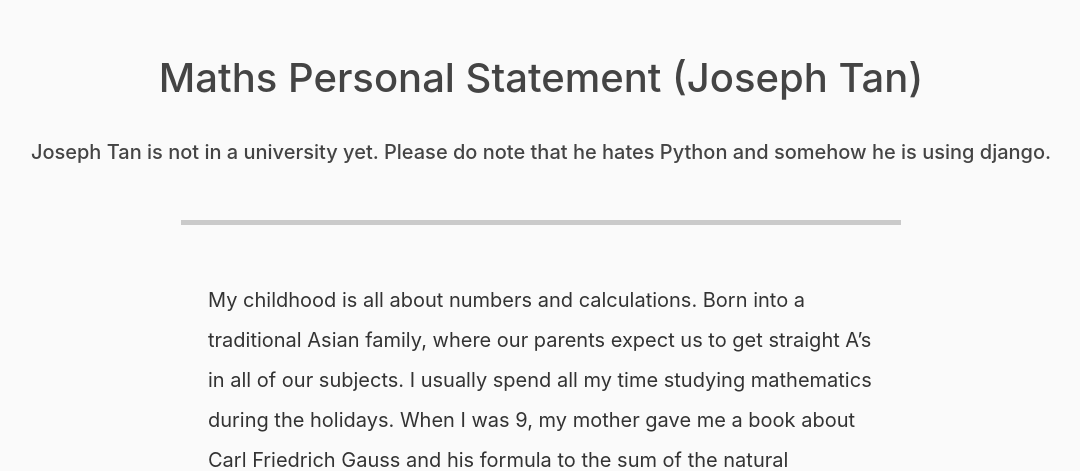
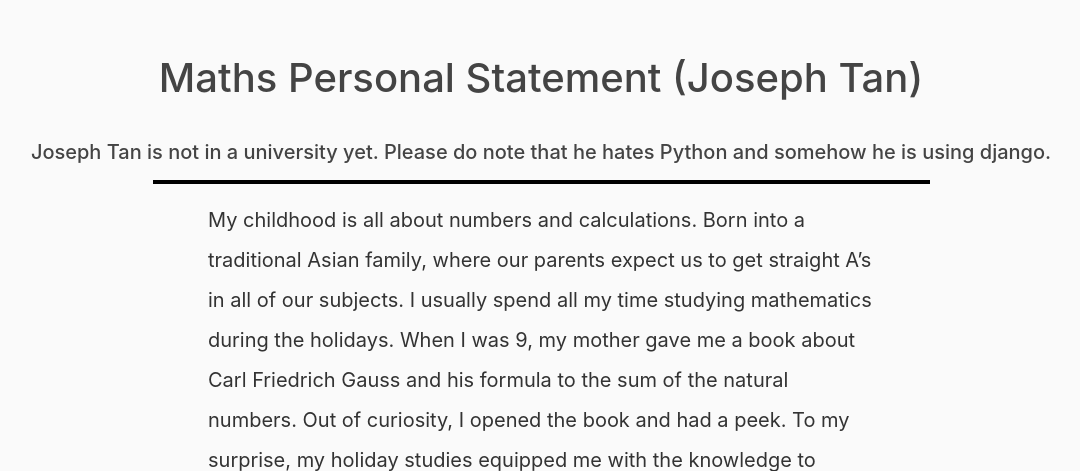
Before and after one commit to swyannnn/kh8_page, a Django app: page /josephtan/ in a window 1280 px wide. Shown: the part 56-527 px from the top of the page, without its empty margins (99-1179 px from the left). Run offline with Django 3.2, Linux system fonts and the light colour scheme; some libraries are stand-ins or nearby versions.

Commit message:
josepg bug fixed

```diff
--- a/blog/static/blog/main.css
+++ b/blog/static/blog/main.css
@@ -102,7 +102,7 @@ a.article-title:hover {
   padding: 0px 16px;
   text-decoration: none;
   display: inline-block;
-  width: fit-content;
+  min-width: fit-content;
   block-size: fit-content;
 }
 
--- a/blog/templates/blog/josephtan.html
+++ b/blog/templates/blog/josephtan.html
@@ -10,8 +10,7 @@
         <h3>
             Joseph Tan is not in a university yet. Please do note that he hates Python and somehow he is using django.
         </h3>
-
-        <div class="breakline"></div>
+        <hr style="width: 70%; height: 3px; background-color: black;">
     </div>
 
 
@@ -30,5 +29,4 @@
     </div>
 
     <div class="breakline"></div>
-
 {% endblock %}
```
